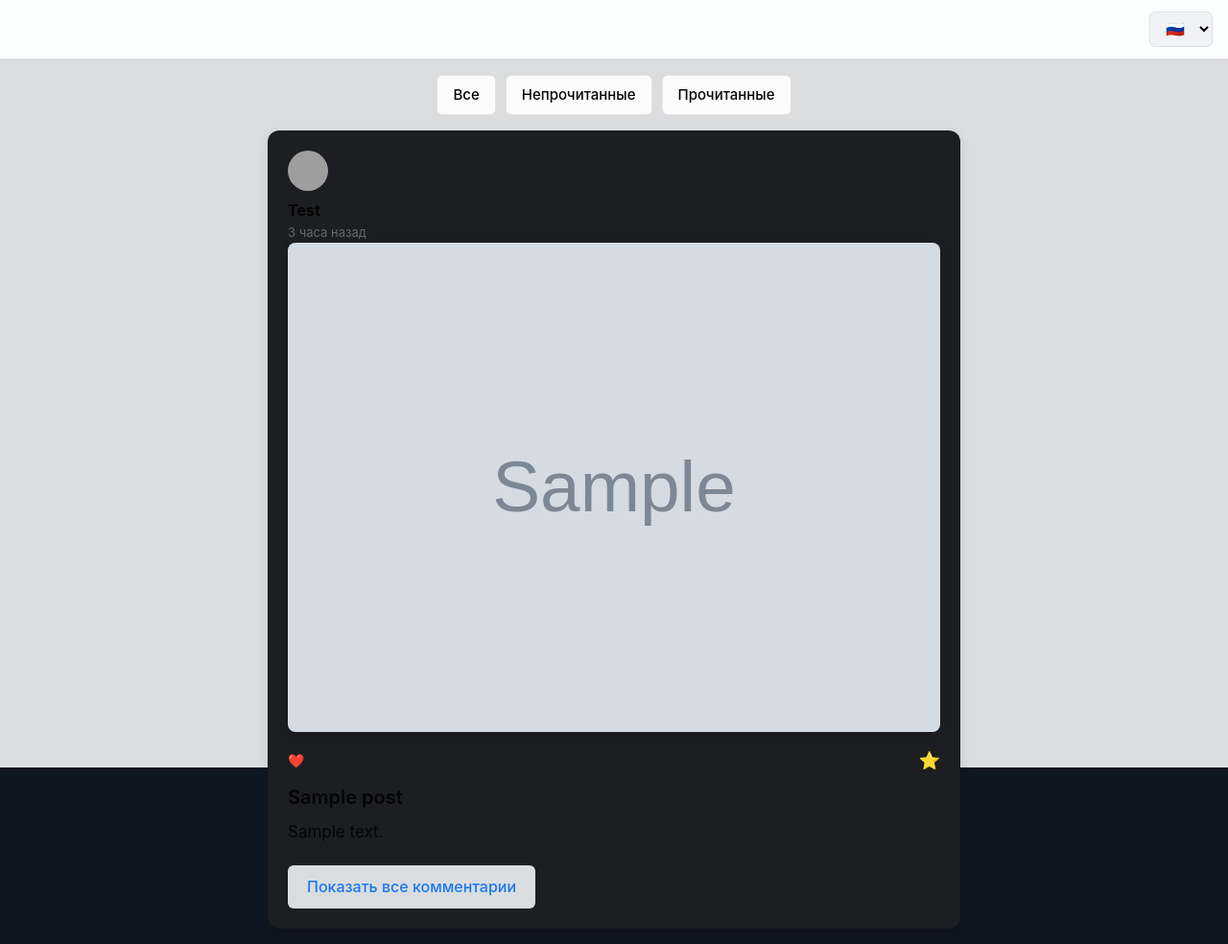
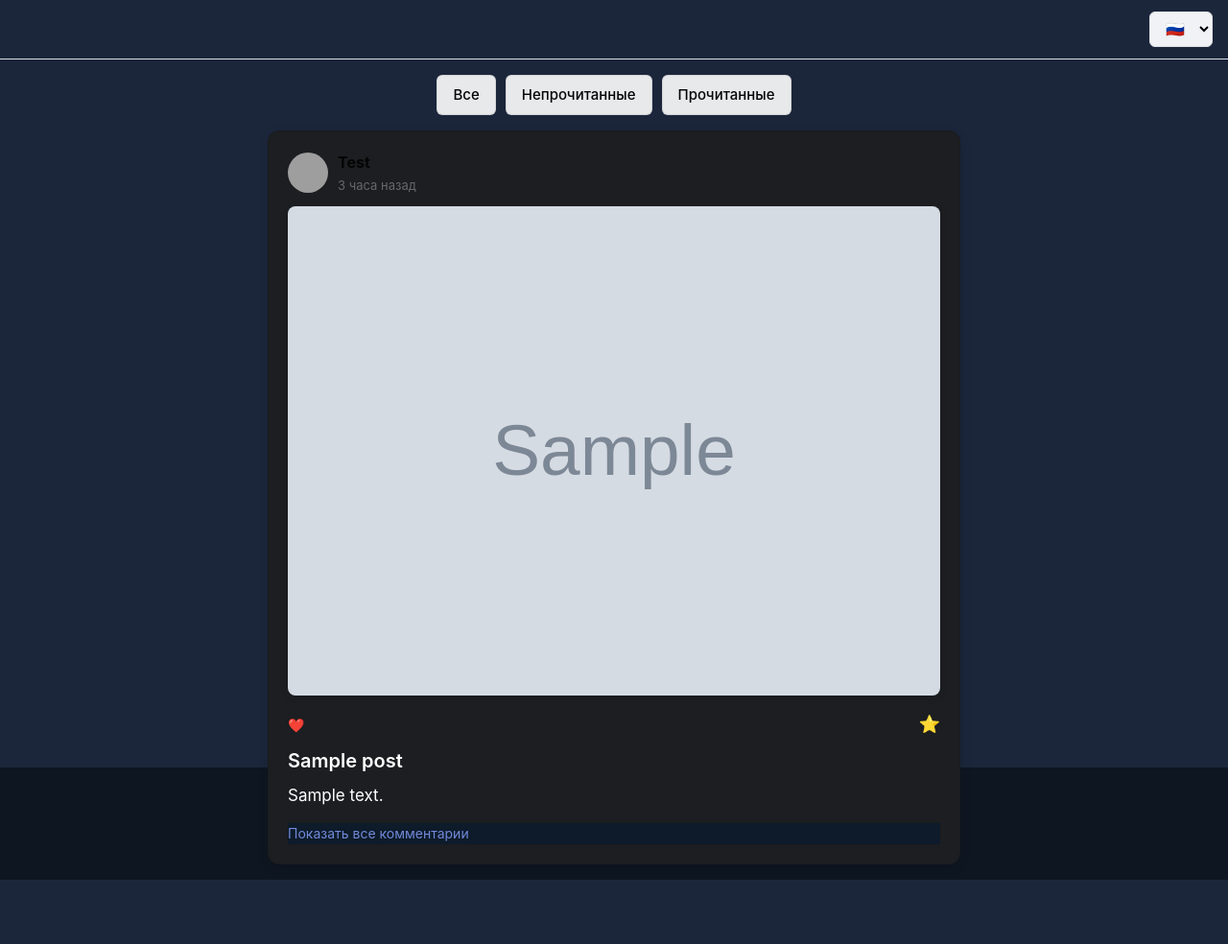
Before and after one commit to Xyrenzo/Test, a FastAPI app: template templates/post.html in a window 1280 px wide. Shown: the whole page at 96% size. After the commit the page ends 917 px from the top, so only its background shows below. Run offline with FastAPI, Linux system fonts and the light colour scheme; data comes from the database, SQL or seed files in the repository; the template is opened without the code that fills it: most values are stand-ins (such as "Sample title", 1, 10 or a date in 2020); grey boxes marked "Sample" are stand-in pictures; grey boxes are pictures that could not be loaded.

Commit message:
Update style.css

```diff
--- a/static/style.css
+++ b/static/style.css
@@ -21,12 +21,12 @@ body::before {
     left: 0;
     right: 0;
     bottom: 0;
-    background: rgba(255, 255, 255, 0.85);
+    background: #1b263b;
     z-index: -1;
 }
 
 header {
-    background: rgba(255, 255, 255, 0.95);
+    background: #1b263b;
     padding: 12px 16px;
     border-bottom: 1px solid #dddfe2;
     display: flex;
@@ -75,6 +75,12 @@ header select {
     background: #1877f2;
     color: white;
     border-color: #1877f2;
+}
+
+.post-header{
+    display: flex;
+    align-items: center;
+    margin-bottom: 12px;
 }
 
 .post-container {
@@ -134,13 +140,13 @@ header select {
     font-size: 20px;
     font-weight: 600;
     margin: 0 0 12px 0;
-    color: #050505;
+    color: #fff;
     line-height: 1.3;
 }
 
 .post-body {
     font-size: 17px;
-    color: #050505;
+    color: #fff;
     margin-bottom: 16px;
     line-height: 1.4;
 }
@@ -169,14 +175,11 @@ header select {
 }
 
 .btn.comment-btn {
-    background: rgba(240, 242, 245, 0.9);
-    color: #1877f2;
-    border: none;
-    padding: 10px 20px;
-    border-radius: 6px;
+    background: #0d1b2a;
+    color: #7289da;
     text-decoration: none;
-    font-weight: 500;
-    display: inline-block;
+    font-size: 14px;
+    display: block;
     transition: all 0.2s;
     backdrop-filter: blur(5px);
     margin-top: 6px;
```
